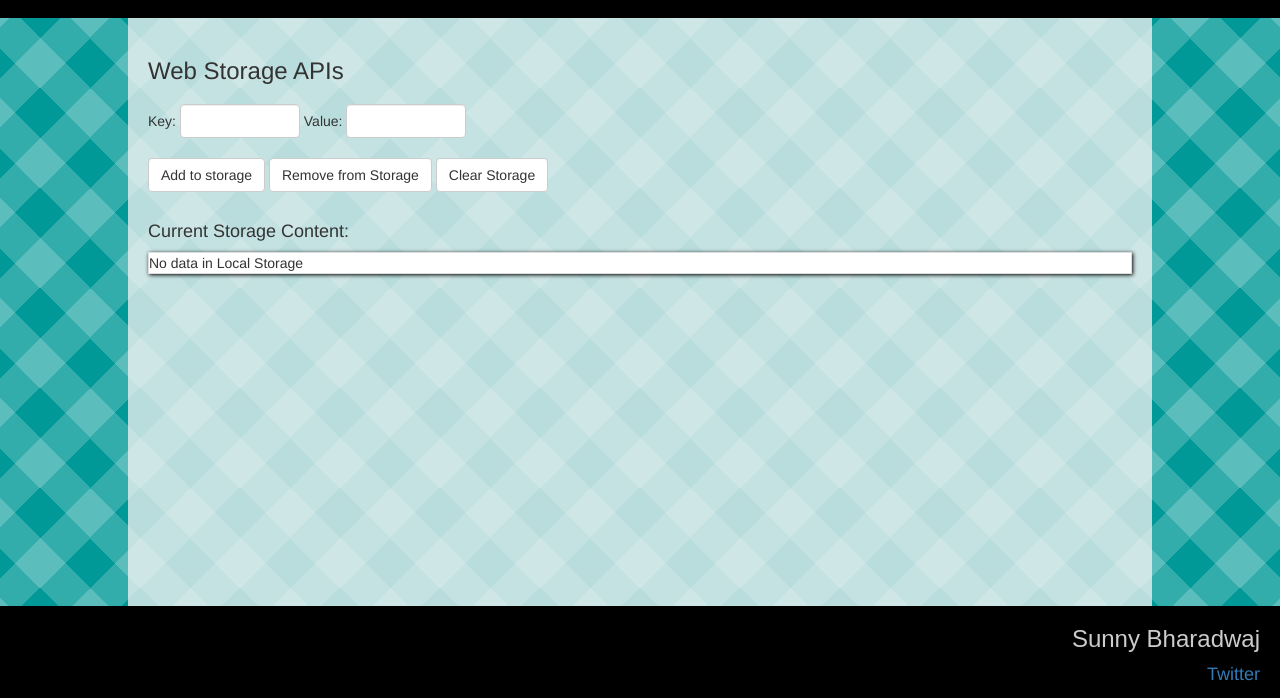
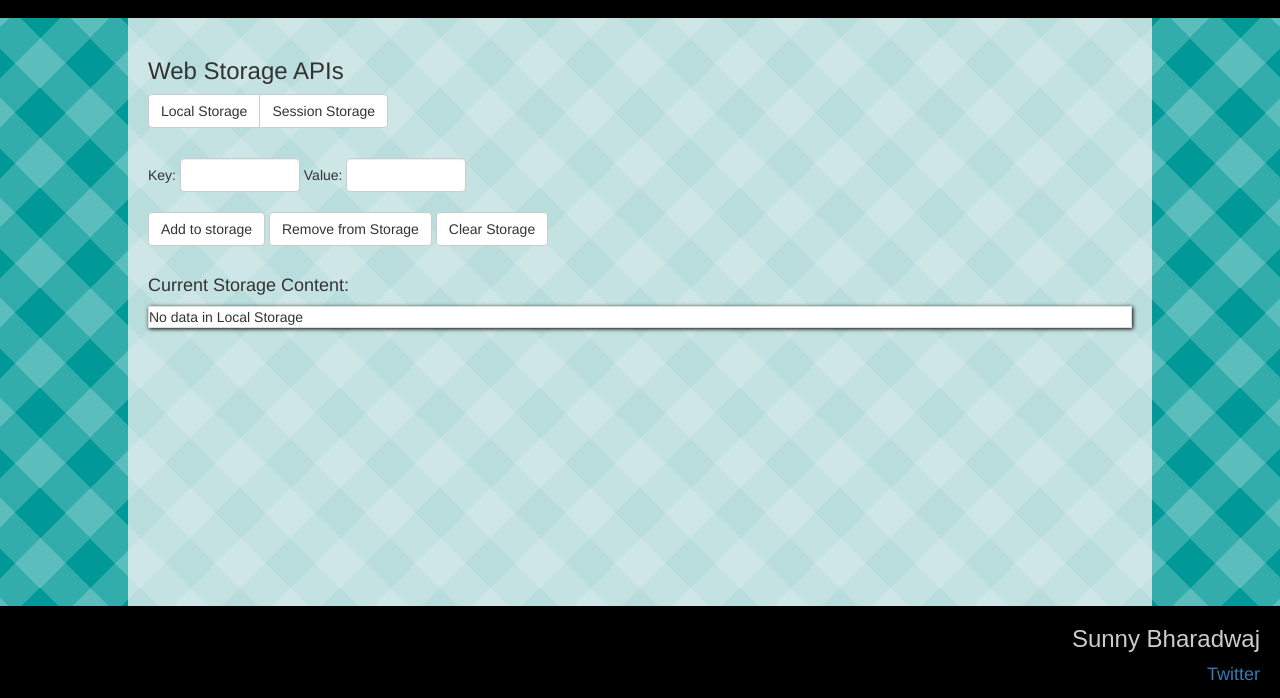
Before and after one commit to whysosunny/web-dev-fundamentals, a website: page public/views/web-storage.html in a window 1280 px wide. Shown: the part 102-800 px from the top of the page. Drawn offline with Linux system fonts and the light colour scheme.

Commit message:
before I break it all down

```diff
--- a/public/scripts/web-storage.js
+++ b/public/scripts/web-storage.js
@@ -1,4 +1,6 @@
 window.onload = function() {
+
+
 
     LoadFromStorage();
 
--- a/public/styles/main.css
+++ b/public/styles/main.css
@@ -73,3 +73,7 @@ li {
 table {
     background: white;
 }
+
+form {
+    margin-top: 20px;
+}
--- a/public/views/web-storage.html
+++ b/public/views/web-storage.html
@@ -17,6 +17,13 @@
 <div class="main-container">
     <h3>Web Storage APIs</h3>
 
+    <div class="storage-select btn-group">
+            <a class="btn btn-default" class="local">Local Storage</a>
+
+            <a class="btn btn-default" class="session">Session Storage</a>
+
+    </div>
+
     <form id="form">
         <span>Key: </span><input name="key" class="form-control" type="text" id="toStorageKey">
         <span>Value: </span><input name="value" class="form-control" type="text" id="toStorageValue">
@@ -33,6 +40,7 @@
     <div id="storage">
 
     </div>
+
 </div>
 
 
```
